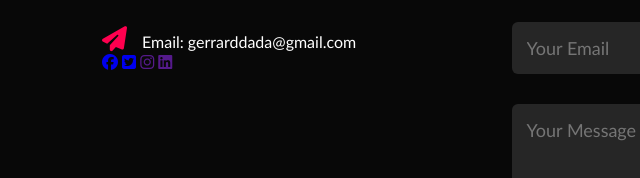
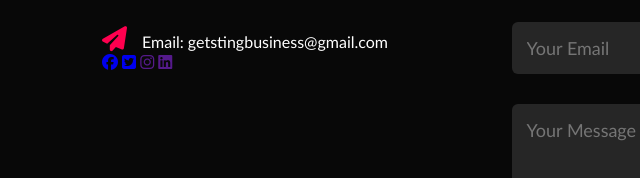
Before and after one commit to notStinG/Portfolio-Website, a plain HTML site: page index.html in a window 1280 px wide. Shown: the part 2163-2341 px from the top of the page, 26-666 px from the left. Drawn offline with Linux system fonts and the light colour scheme.

Commit message:
Update index.html

```diff
--- a/index.html
+++ b/index.html
@@ -108,7 +108,7 @@
             <div class="row">
                 <div class="contact-left">
                     <h1 class="sub-title">Contact Me</h1>
-                    <p><i class="fas fa-paper-plane"></i>Email: gerrarddada@gmail.com</p>
+                    <p><i class="fas fa-paper-plane"></i>Email: getstingbusiness@gmail.com</p>
                     <div class="social-icons">
                         <a href="https://facebook.com/"><i class="fab fa-facebook"></i></a>
                         <a href="https://www.instagram.com/stingfps/"><i class="fab fa-twitter-square"></i></a>
```
